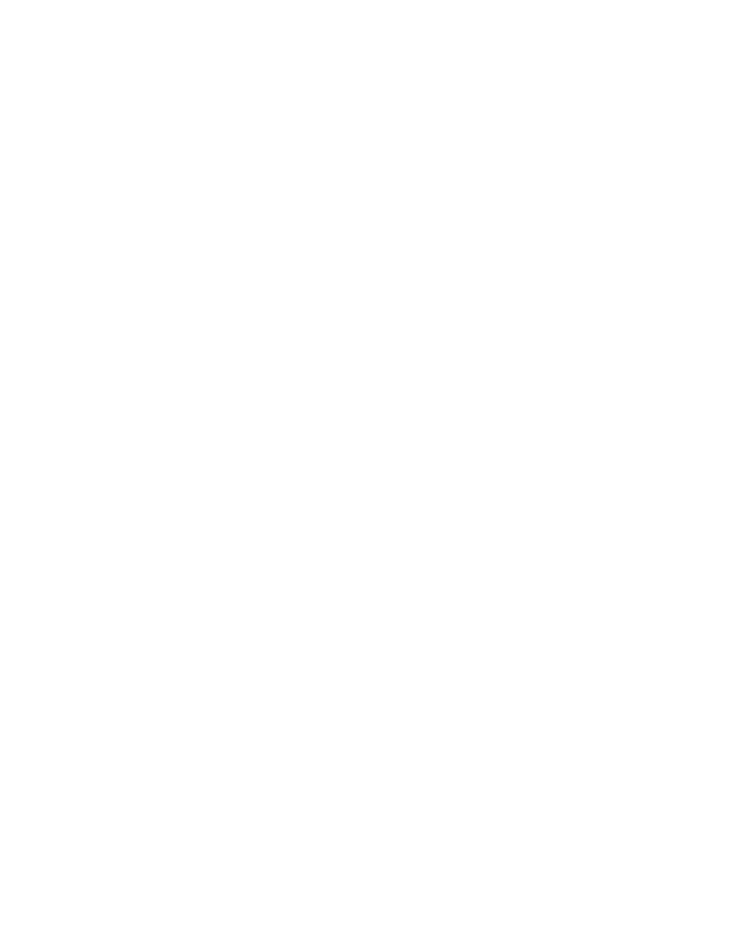
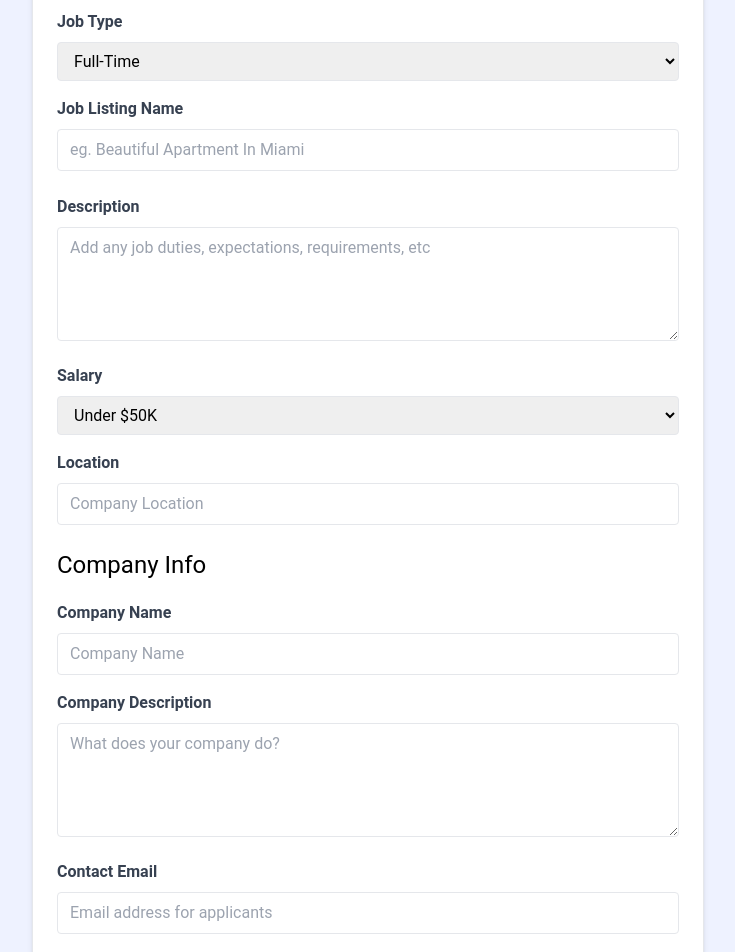
Before and after one commit to jarviswuod/react_jobs, a React (Vite) app in the folder react_jobs/: page /add-job in a window 1280 px wide. Shown: the part 260-1212 px from the top of the page, without its empty margins (272-1007 px from the left). Before the commit the page ends 800 px from the top, so only its background shows below. Built offline with nearby package versions, Linux system fonts and the light colour scheme.

Commit message:
React Forms & CRUD intro --> (POST) method

```diff
--- a/react_jobs/src/App.jsx
+++ b/react_jobs/src/App.jsx
@@ -12,19 +12,32 @@
 import NotFoundPage from "./pages/NotFoundPage";
 import JobPage, { jobLoader } from "./pages/JobPage";
 
+const App = () => {
+  const addJob = async (newJob) => {
+    const res = await fetch("/api/jobs", {
+      method: "POST",
+      headers: {
+        "Content-Type": "application/json",
+      },
+      body: JSON.stringify(newJob),
+    });
+    console.log(newJob);
+
+    return;
+  };
+
   const router = createBrowserRouter(
     createRoutesFromElements(
       <Route path="/" element={<MainLayout />}>
         <Route index element={<HomePage />} />
         <Route path="/jobs" element={<JobsPage />} />
         <Route path="/jobs/:id" element={<JobPage />} loader={jobLoader} />
-      <Route path="/add-job" element={<AddJobPage />} />
+        <Route path="/add-job" element={<AddJobPage addJobSubmit={addJob} />} />
         <Route path="*" element={<NotFoundPage />} />
       </Route>
     )
   );
 
-const App = () => {
   return <RouterProvider router={router} />;
 };
 
--- a/react_jobs/src/jobs.json
+++ b/react_jobs/src/jobs.json
@@ -83,6 +83,20 @@
         "contactEmail": "contact@ipsumlorem.com",
         "contactPhone": "555-555-5555"
       }
+    },
+    {
+      "id": "bbca",
+      "title": "InterMiami",
+      "type": "Full-time",
+      "location": "Nairobi, KEN",
+      "description": "Full stack role jst around the coner",
+      "salary": "under $50K",
+      "company": {
+        "name": "Jan briddhi foundation",
+        "description": "AN NGO DOING SOME COL Staff",
+        "contactEmail": "anngo@staff.com",
+        "contactPhone": "+254757464904"
+      }
     }
   ]
 }
--- a/react_jobs/src/pages/AddJobPage.jsx
+++ b/react_jobs/src/pages/AddJobPage.jsx
@@ -1,10 +1,237 @@
-import React from "react";
+import React, { useState } from "react";
+import { useNavigate } from "react-router-dom";
 
-const AddJobPage = () => {
+const AddJobPage = ({ addJobSubmit }) => {
+  const navigate = useNavigate();
+
+  const [title, setTitle] = useState("");
+  const [type, setType] = useState("Full-time");
+  const [location, setLocation] = useState("");
+  const [description, setDescription] = useState("");
+  const [salary, setSalary] = useState("under $50K");
+  const [companyName, setCompanyName] = useState("");
+  const [companyDescription, setCompanyDescription] = useState("");
+  const [contactEmail, setContactEmail] = useState("");
+  const [contactPhone, setContactPhone] = useState("");
+
+  const submitForm = (e) => {
+    e.preventDefault();
+
+    const newJob = {
+      title,
+      type,
+      location,
+      description,
+      salary,
+      company: {
+        name: companyName,
+        description: companyDescription,
+        contactEmail,
+        contactPhone,
+      },
+    };
+
+    addJobSubmit(newJob);
+    return navigate("/jobs");
+  };
+
   return (
-    <div>
-      <h1>Added job</h1>
-    </div>
+    <>
+      <section className="bg-indigo-50">
+        <div className="container m-auto max-w-2xl py-24">
+          <div className="bg-white px-6 py-8 mb-4 shadow-md rounded-md border m-4 md:m-0">
+            <form onSubmit={submitForm}>
+              <h2 className="text-3xl text-center font-semibold mb-6">
+                Add Job
+              </h2>
+
+              <div className="mb-4">
+                <label
+                  htmlFor="type"
+                  className="block text-gray-700 font-bold mb-2"
+                >
+                  Job Type
+                </label>
+                <select
+                  id="type"
+                  name="type"
+                  className="border rounded w-full py-2 px-3"
+                  required
+                  value={type}
+                  onChange={(e) => setType(e.target.value)}
+                >
+                  <option value="Full-Time">Full-Time</option>
+                  <option value="Part-Time">Part-Time</option>
+                  <option value="Remote">Remote</option>
+                  <option value="Internship">Internship</option>
+                </select>
+              </div>
+
+              <div className="mb-4">
+                <label className="block text-gray-700 font-bold mb-2">
+                  Job Listing Name
+                </label>
+                <input
+                  type="text"
+                  id="title"
+                  name="title"
+                  className="border rounded w-full py-2 px-3 mb-2"
+                  placeholder="eg. Beautiful Apartment In Miami"
+                  required
+                  value={title}
+                  onChange={(e) => setTitle(e.target.value)}
+                />
+              </div>
+              <div className="mb-4">
+                <label
+                  htmlFor="description"
+                  className="block text-gray-700 font-bold mb-2"
+                >
+                  Description
+                </label>
+                <textarea
+                  id="description"
+                  name="description"
+                  className="border rounded w-full py-2 px-3"
+                  rows="4"
+                  placeholder="Add any job duties, expectations, requirements, etc"
+                  value={description}
+                  onChange={(e) => setDescription(e.target.value)}
+                ></textarea>
+              </div>
+
+              <div className="mb-4">
+                <label
+                  htmlFor="type"
+                  className="block text-gray-700 font-bold mb-2"
+                >
+                  Salary
+                </label>
+                <select
+                  id="salary"
+                  name="salary"
+                  className="border rounded w-full py-2 px-3"
+                  required
+                  value={salary}
+                  onChange={(e) => setSalary(e.target.value)}
+                >
+                  <option value="Under $50K">Under $50K</option>
+                  <option value="$50K - 60K">$50K - $60K</option>
+                  <option value="$60K - 70K">$60K - $70K</option>
+                  <option value="$70K - 80K">$70K - $80K</option>
+                  <option value="$80K - 90K">$80K - $90K</option>
+                  <option value="$90K - 100K">$90K - $100K</option>
+                  <option value="$100K - 125K">$100K - $125K</option>
+                  <option value="$125K - 150K">$125K - $150K</option>
+                  <option value="$150K - 175K">$150K - $175K</option>
+                  <option value="$175K - 200K">$175K - $200K</option>
+                  <option value="Over $200K">Over $200K</option>
+                </select>
+              </div>
+
+              <div className="mb-4">
+                <label className="block text-gray-700 font-bold mb-2">
+                  Location
+                </label>
+                <input
+                  type="text"
+                  id="location"
+                  name="location"
+                  className="border rounded w-full py-2 px-3 mb-2"
+                  placeholder="Company Location"
+                  required
+                  value={location}
+                  onChange={(e) => setLocation(e.target.value)}
+                />
+              </div>
+
+              <h3 className="text-2xl mb-5">Company Info</h3>
+
+              <div className="mb-4">
+                <label
+                  htmlFor="company"
+                  className="block text-gray-700 font-bold mb-2"
+                >
+                  Company Name
+                </label>
+                <input
+                  type="text"
+                  id="company"
+                  name="company"
+                  className="border rounded w-full py-2 px-3"
+                  placeholder="Company Name"
+                  value={companyName}
+                  onChange={(e) => setCompanyName(e.target.value)}
+                />
+              </div>
+
+              <div className="mb-4">
+                <label
+                  htmlFor="company_description"
+                  className="block text-gray-700 font-bold mb-2"
+                >
+                  Company Description
+                </label>
+                <textarea
+                  id="company_description"
+                  name="company_description"
+                  className="border rounded w-full py-2 px-3"
+                  rows="4"
+                  placeholder="What does your company do?"
+                  value={companyDescription}
+                  onChange={(e) => setCompanyDescription(e.target.value)}
+                ></textarea>
+              </div>
+
+              <div className="mb-4">
+                <label
+                  htmlFor="contact_email"
+                  className="block text-gray-700 font-bold mb-2"
+                >
+                  Contact Email
+                </label>
+                <input
+                  type="email"
+                  id="contact_email"
+                  name="contact_email"
+                  className="border rounded w-full py-2 px-3"
+                  placeholder="Email address for applicants"
+                  required
+                  value={contactEmail}
+                  onChange={(e) => setContactEmail(e.target.value)}
+                />
+              </div>
+              <div className="mb-4">
+                <label
+                  htmlFor="contact_phone"
+                  className="block text-gray-700 font-bold mb-2"
+                >
+                  Contact Phone
+                </label>
+                <input
+                  type="tel"
+                  id="contact_phone"
+                  name="contact_phone"
+                  className="border rounded w-full py-2 px-3"
+                  placeholder="Optional phone for applicants"
+                  value={contactPhone}
+                  onChange={(e) => setContactPhone(e.target.value)}
+                />
+              </div>
+
+              <div>
+                <button
+                  className="bg-indigo-500 hover:bg-indigo-600 text-white font-bold py-2 px-4 rounded-full w-full focus:outline-none focus:shadow-outline"
+                  type="submit"
+                >
+                  Add Job
+                </button>
+              </div>
+            </form>
+          </div>
+        </div>
+      </section>
+    </>
   );
 };
 
```
Also changed, not shown: react_jobs/src/pages/JobPage.jsx (+0 -31 lines). Lines whose indentation alone changed are shown as unchanged.
